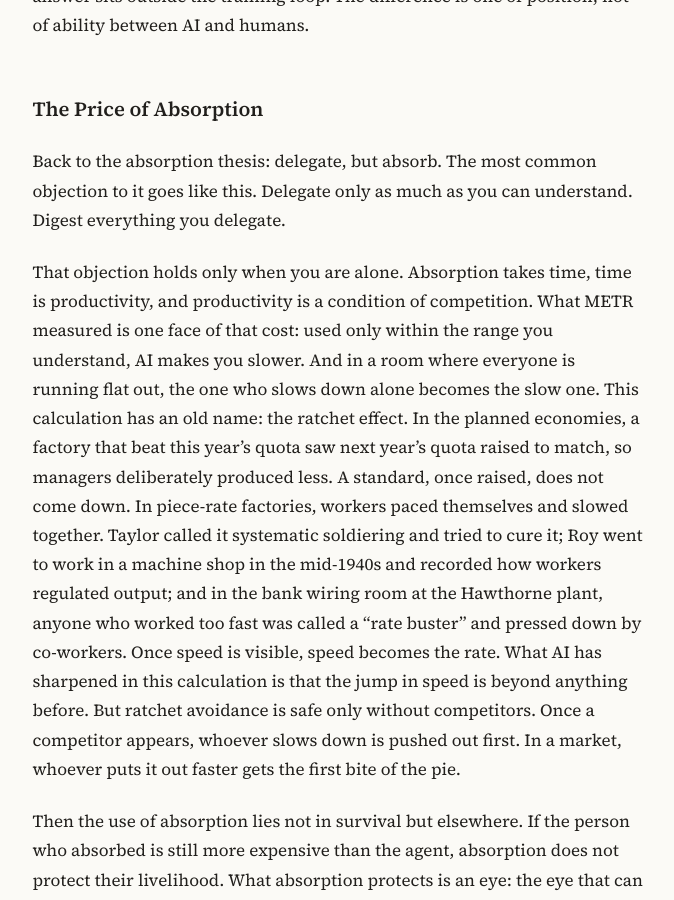
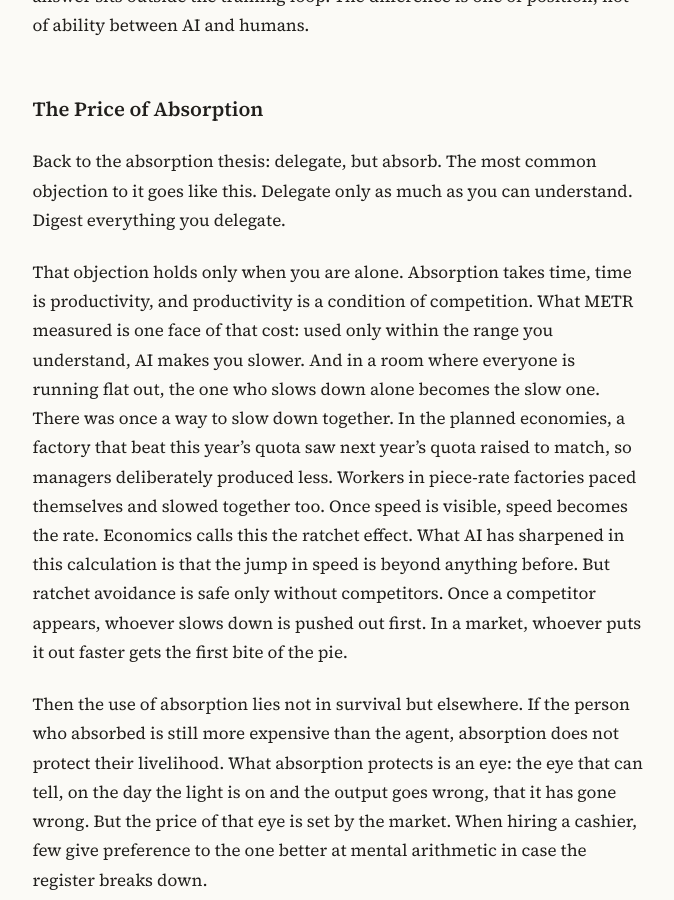
Before and after one commit to nonasking/essays, a Jekyll site: the page built from server-room-lit/en.md, in a window 1280 px wide and 900 px high, scrolled down 6327 px. Shown: the whole window, without its empty margins (302-976 px from the left). Built offline with Jekyll 4.4.1, drawn with Linux system fonts in a browser that asks for light colours; some of the changed text lies outside the part shown.

Commit message:
Server Room Lit: trim ratchet paragraph to the argument, drop Taylor/Roy/Hawthorne (KR/EN)
Co-Authored-By: Claude Fable 5.1 <noreply@anthropic.com>
Claude-Session: https://claude.ai/code/session_01Nt8a6bjf1EmgHUMBSdkBt4

```diff
--- a/server-room-lit/en.md
+++ b/server-room-lit/en.md
@@ -59,7 +59,7 @@ There is a second reason for the lag, and it is the third layer. Stocks and fash
 
 Back to the absorption thesis: delegate, but absorb. The most common objection to it goes like this. Delegate only as much as you can understand. Digest everything you delegate.
 
-That objection holds only when you are alone. Absorption takes time, time is productivity, and productivity is a condition of competition. What METR measured is one face of that cost: used only within the range you understand, AI makes you slower. And in a room where everyone is running flat out, the one who slows down alone becomes the slow one. This calculation has an old name: the ratchet effect. In the planned economies, a factory that beat this year's quota saw next year's quota raised to match, so managers deliberately produced less. A standard, once raised, does not come down. In piece-rate factories, workers paced themselves and slowed together. Taylor called it systematic soldiering and tried to cure it; Roy went to work in a machine shop in the mid-1940s and recorded how workers regulated output; and in the bank wiring room at the Hawthorne plant, anyone who worked too fast was called a "rate buster" and pressed down by co-workers. Once speed is visible, speed becomes the rate. What AI has sharpened in this calculation is that the jump in speed is beyond anything before. But ratchet avoidance is safe only without competitors. Once a competitor appears, whoever slows down is pushed out first. In a market, whoever puts it out faster gets the first bite of the pie.
+That objection holds only when you are alone. Absorption takes time, time is productivity, and productivity is a condition of competition. What METR measured is one face of that cost: used only within the range you understand, AI makes you slower. And in a room where everyone is running flat out, the one who slows down alone becomes the slow one. There was once a way to slow down together. In the planned economies, a factory that beat this year's quota saw next year's quota raised to match, so managers deliberately produced less. Workers in piece-rate factories paced themselves and slowed together too. Once speed is visible, speed becomes the rate. Economics calls this the ratchet effect. What AI has sharpened in this calculation is that the jump in speed is beyond anything before. But ratchet avoidance is safe only without competitors. Once a competitor appears, whoever slows down is pushed out first. In a market, whoever puts it out faster gets the first bite of the pie.
 
 Then the use of absorption lies not in survival but elsewhere. If the person who absorbed is still more expensive than the agent, absorption does not protect their livelihood. What absorption protects is an eye: the eye that can tell, on the day the light is on and the output goes wrong, that it has gone wrong. But the price of that eye is set by the market. When hiring a cashier, few give preference to the one better at mental arithmetic in case the register breaks down.
 
@@ -116,9 +116,6 @@ On social media I watch people pitting their AIs against each other like a Poké
 - Kirk, R., Mediratta, I., Nalmpantis, C., Luketina, J., Hambro, E., Grefenstette, E., & Raileanu, R. (2024). Understanding the Effects of RLHF on LLM Generalisation and Diversity. ICLR 2024. arXiv:2310.06452. / Zhang, J. et al. (2025). Verbalized Sampling. arXiv:2510.01171. (the term "mode collapse")
 - Soros, G. (1987). The Alchemy of Finance. New York: Simon & Schuster.
 - Berliner, J. S. (1957). Factory and Manager in the USSR. Cambridge, MA: Harvard University Press. / Weitzman, M. L. (1980). The "Ratchet Principle" and Performance Incentives. *Bell Journal of Economics*, 11(1), 302–308.
-- Taylor, F. W. (1911). The Principles of Scientific Management. New York: Harper & Brothers. ("systematic soldiering"; first used in Shop Management, 1903)
-- Roy, D. (1952). Quota Restriction and Goldbricking in a Machine Shop. *American Journal of Sociology*, 57(5), 427–442.
-- Roethlisberger, F. J., & Dickson, W. J. (1939). Management and the Worker. Cambridge, MA: Harvard University Press, p. 522, ch. XXII. ("rate-buster")
 - Ricardo, D. (1817). On the Principles of Political Economy and Taxation. London: John Murray. Ch. II, VI.
 - Baumol, W. J., & Bowen, W. G. (1966). Performing Arts: The Economic Dilemma. New York: Twentieth Century Fund. / Baumol, W. J. (1967). Macroeconomics of Unbalanced Growth. *American Economic Review*, 57(3), 415–426.
 - Polanyi, M. (1966). The Tacit Dimension. Garden City, NY: Doubleday, p. 4.
```
Also changed, not shown: server-room-lit/index.md (+1 -4 lines), 2 other files.
